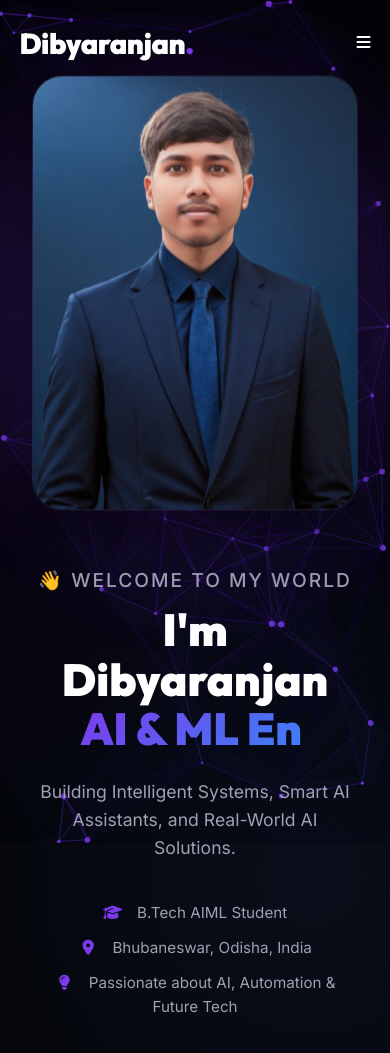
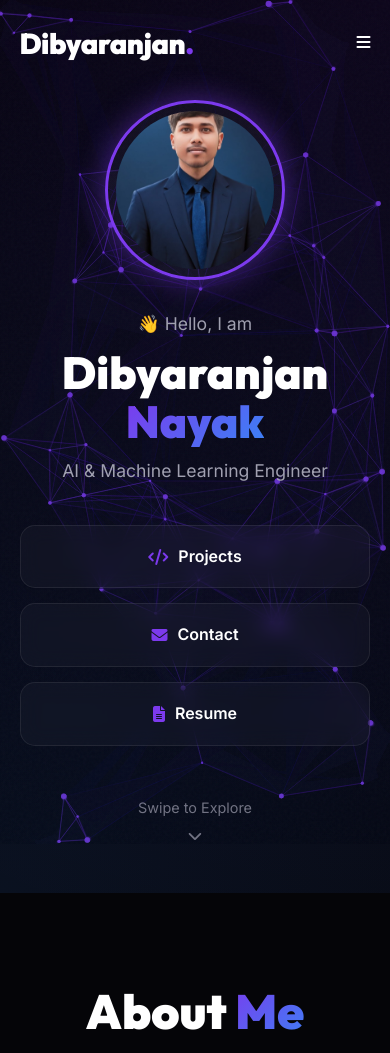
Before and after one commit to dibyax21/dibyaranjan-portfolio-, a plain HTML site: page index.html in a window 390 px wide. Shown: the top 1053 px of the page. Drawn offline with Linux system fonts and the light colour scheme.

Commit message:
Update: Added professional neural mesh background and specialized mobile landing page

```diff
--- a/css/style.css
+++ b/css/style.css
@@ -1004,6 +1004,124 @@ body::after {
     }
 }
 
+/* Visibility Toggles */
+.mobile-only { display: none; }
+.desktop-only { display: block; }
+
+@media (max-width: 768px) {
+    .mobile-only { display: block; }
+    .desktop-only { display: none; }
+}
+
+/* Mobile Landing Page */
+.mobile-landing {
+    display: none;
+    min-height: 100vh;
+    width: 100%;
+    padding: 100px 20px 50px;
+    background: radial-gradient(circle at top right, rgba(124, 58, 237, 0.1), transparent),
+                radial-gradient(circle at bottom left, rgba(59, 130, 246, 0.1), transparent);
+    position: relative;
+}
+
+@media (max-width: 768px) {
+    .mobile-landing {
+        display: flex;
+        align-items: center;
+        justify-content: center;
+    }
+}
+
+.mobile-container {
+    text-align: center;
+    width: 100%;
+    max-width: 400px;
+}
+
+.mobile-profile {
+    width: 180px;
+    height: 180px;
+    margin: 0 auto 30px;
+    border-radius: 50%;
+    border: 3px solid var(--accent-primary);
+    padding: 8px;
+    background: var(--glass-bg);
+    box-shadow: 0 0 30px var(--accent-glow);
+}
+
+.mobile-profile img {
+    width: 100%;
+    height: 100%;
+    border-radius: 50%;
+    object-fit: cover;
+}
+
+.mobile-greeting {
+    font-size: 1.1rem;
+    color: var(--text-secondary);
+    margin-bottom: 10px;
+}
+
+.mobile-name {
+    font-size: 2.8rem;
+    font-weight: 900;
+    font-family: var(--font-heading);
+    line-height: 1.1;
+    margin-bottom: 10px;
+}
+
+.mobile-tagline {
+    font-size: 1.1rem;
+    color: var(--text-secondary);
+    margin-bottom: 40px;
+}
+
+.mobile-quick-actions {
+    display: grid;
+    grid-template-columns: 1fr;
+    gap: 15px;
+}
+
+.mobile-action-btn {
+    padding: 18px;
+    background: var(--glass-bg);
+    border: 1px solid var(--glass-border);
+    border-radius: 15px;
+    color: white;
+    font-weight: 600;
+    display: flex;
+    align-items: center;
+    justify-content: center;
+    gap: 10px;
+    font-size: 1rem;
+    backdrop-filter: blur(10px);
+}
+
+.mobile-action-btn i {
+    color: var(--accent-primary);
+}
+
+.mobile-scroll-indicator {
+    margin-top: 50px;
+    color: var(--text-secondary);
+    display: flex;
+    flex-direction: column;
+    align-items: center;
+    gap: 10px;
+    font-size: 0.9rem;
+    opacity: 0.7;
+}
+
+.mobile-scroll-indicator i {
+    animation: bounce 2s infinite;
+}
+
+@keyframes bounce {
+    0%, 20%, 50%, 80%, 100% {transform: translateY(0);}
+    40% {transform: translateY(-10px);}
+    60% {transform: translateY(-5px);}
+}
+
 /* NEW STYLES FOR DIBYARANJAN PORTFOLIO */
 
 .hero-info {
--- a/index.html
+++ b/index.html
@@ -31,6 +31,29 @@
     <div class="cursor-dot" id="cursor-dot"></div>
     <div class="cursor-outline" id="cursor-outline"></div>
 
+    <!-- Mobile-Only Landing Page -->
+    <section class="mobile-landing" id="mobile-home">
+        <div class="mobile-container">
+            <div class="mobile-profile reveal active">
+                <img src="./assets/images/profile.jpg" alt="Dibyaranjan Nayak">
+            </div>
+            <div class="mobile-content reveal active">
+                <p class="mobile-greeting">👋 Hello, I am</p>
+                <h1 class="mobile-name">Dibyaranjan <span class="gradient-text">Nayak</span></h1>
+                <p class="mobile-tagline">AI & Machine Learning Engineer</p>
+                <div class="mobile-quick-actions">
+                    <a href="#projects" class="mobile-action-btn"><i class="fas fa-code"></i> Projects</a>
+                    <a href="#contact" class="mobile-action-btn"><i class="fas fa-envelope"></i> Contact</a>
+                    <a href="#" class="mobile-action-btn"><i class="fas fa-file-alt"></i> Resume</a>
+                </div>
+                <div class="mobile-scroll-indicator">
+                    <span>Swipe to Explore</span>
+                    <i class="fas fa-chevron-down"></i>
+                </div>
+            </div>
+        </div>
+    </section>
+
     <!-- Navigation -->
     <header class="header">
         <div class="logo">
@@ -38,7 +61,8 @@
         </div>
         <nav class="navbar">
             <ul class="nav-links">
-                <li><a href="#home" class="nav-link active">Home</a></li>
+                <li><a href="#home" class="nav-link desktop-only">Home</a></li>
+                <li><a href="#mobile-home" class="nav-link mobile-only">Home</a></li>
                 <li><a href="#about" class="nav-link">About</a></li>
                 <li><a href="#skills" class="nav-link">Skills</a></li>
                 <li><a href="#projects" class="nav-link">Projects</a></li>
@@ -51,8 +75,8 @@
         </div>
     </header>
 
-    <!-- Hero Section -->
-    <section id="home" class="hero section">
+    <!-- Hero Section (Desktop Only) -->
+    <section id="home" class="hero section desktop-only">
         <div class="hero-bg"></div>
         <div class="container hero-container">
             <div class="hero-content reveal active">
```
